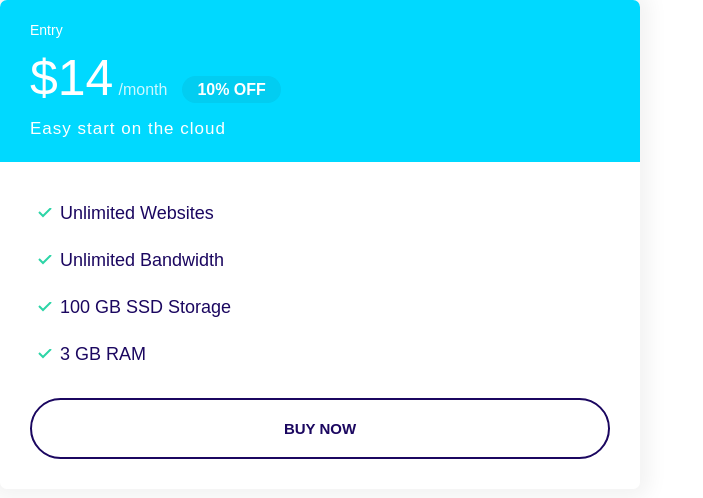
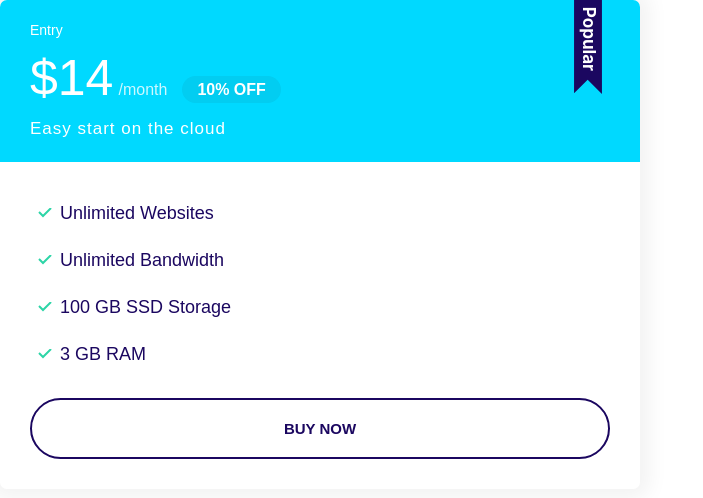
Before and after one commit to sanusiaudu/sanusify, a plain HTML site: page index.html in a window 1280 px wide. Shown: the whole page, without its empty margins (0-703 px from the left). Drawn offline with Linux system fonts and the light colour scheme.

Commit message:
adding the popular svg

```diff
--- a/css/styles.css
+++ b/css/styles.css
@@ -314,6 +314,17 @@ a{
 .plan .list__item{
     margin-bottom: 2rem;
 }
+.plan--popular .card__header{
+    position: relative;
+}
+.plan--popular .card__header::before{
+    content: url(../img/popular.svg);
+    width: 40px;
+    display: inline-block;
+    position: absolute;
+    top: -6px;
+    right: 5%;
+}
 
 @media screen and (min-width: 1024px) {
     .plan__name{
--- a/index.html
+++ b/index.html
@@ -12,7 +12,7 @@
 </head>
 <body>
     <div style="width: 50%; ">
-        <div class="plan">
+        <div class="plan plan--popular">
             <div class="card card--secondary">
                 <header class="card__header">
                     <h3 class="plan__name">Entry</h3>
```
Also changed, not shown: img/popular.svg (added).
